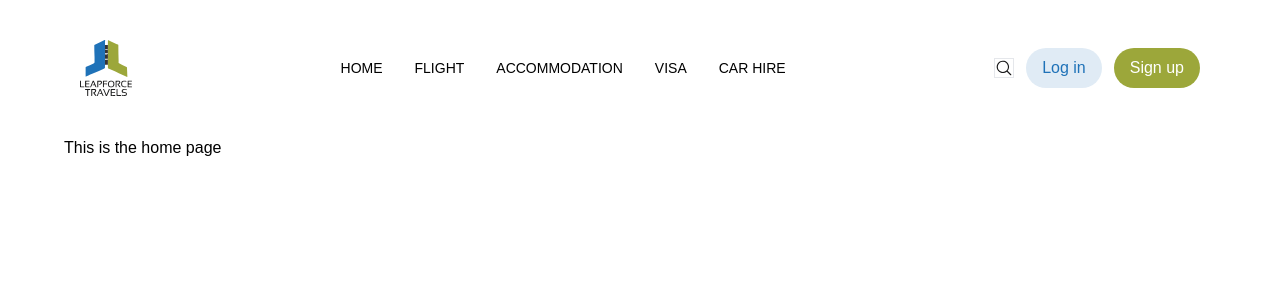
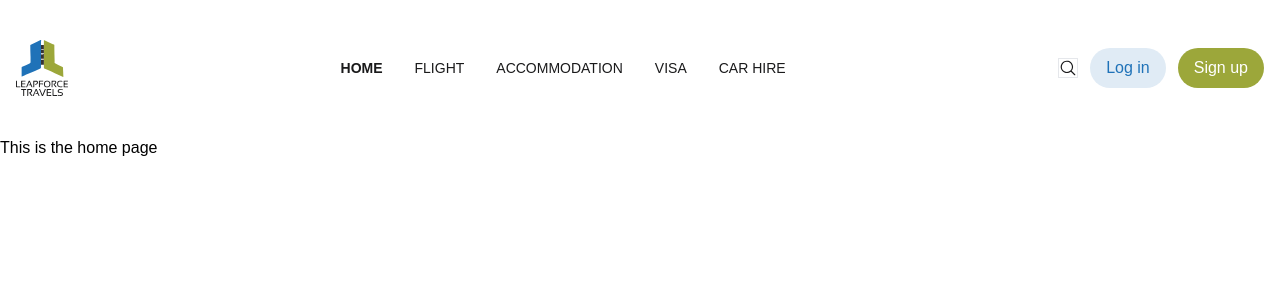
Before and after one commit to mgiwa78/leap-force-app, a React (Vite) app: page / in a window 1280 px wide. Shown: the top 300 px of the page. Built offline with nearby package versions, Linux system fonts and the light colour scheme.

Commit message:
Chore: update the navigation on buttons

```diff
--- a/src/components/layouts/appLayout.tsx
+++ b/src/components/layouts/appLayout.tsx
@@ -7,7 +7,7 @@ interface IAppLayout {
 
 const AppLayout = ({ children }: IAppLayout) => {
   return (
-    <main className="max-w-6xl mx-auto py-2 px-3 lg:px-0 lg:py-4">
+    <main className="max-w-[1550px] mx-auto py-2 px-3 lg:px-0 lg:py-4">
       <Menu />
       <div className="mt-4">{children}</div>
     </main>
--- a/src/components/layouts/menu/index.tsx
+++ b/src/components/layouts/menu/index.tsx
@@ -1,10 +1,12 @@
-import { NavLink } from "react-router-dom";
+import { NavLink, useNavigate } from "react-router-dom";
 import { routerLinks } from "@/constants";
 import { RenderIf } from "@/components/hoc/RenderIf";
 import { Icon } from "@iconify/react";
 
 const Menu = () => {
   const token = null;
+
+  const navigate = useNavigate();
 
   return (
     <div className="flex justify-between items-center py-6 lg:px-4">
@@ -14,7 +16,13 @@ const Menu = () => {
 
       <div className="hidden lg:flex gap-x-8 uppercase text-sm">
         {routerLinks.map((link) => (
-          <NavLink key={link.url} className={``} to={link.url}>
+          <NavLink
+            key={link.url}
+            className={({ isActive }) =>
+              `text-sm text-type  ${isActive ? "font-bold" : "font-light"}`
+            }
+            to={link.url}
+          >
             {link.name}
           </NavLink>
         ))}
@@ -28,10 +36,16 @@ const Menu = () => {
 
         <RenderIf condition={!token}>
           <div className="flex items-center gap-x-3">
-            <button className="bg-[#E0EBF5] text-secondary rounded-full py-2 px-4">
+            <button
+              className="bg-[#E0EBF5] text-secondary rounded-full py-2 px-4 cursor-pointer"
+              onClick={() => navigate("/login")}
+            >
               Log in
             </button>
-            <button className="py-2 px-4 rounded-full bg-primary text-white">
+            <button
+              className="py-2 px-4 rounded-full bg-primary text-white cursor-pointer"
+              onClick={() => navigate("/register")}
+            >
               Sign up
             </button>
           </div>
```
